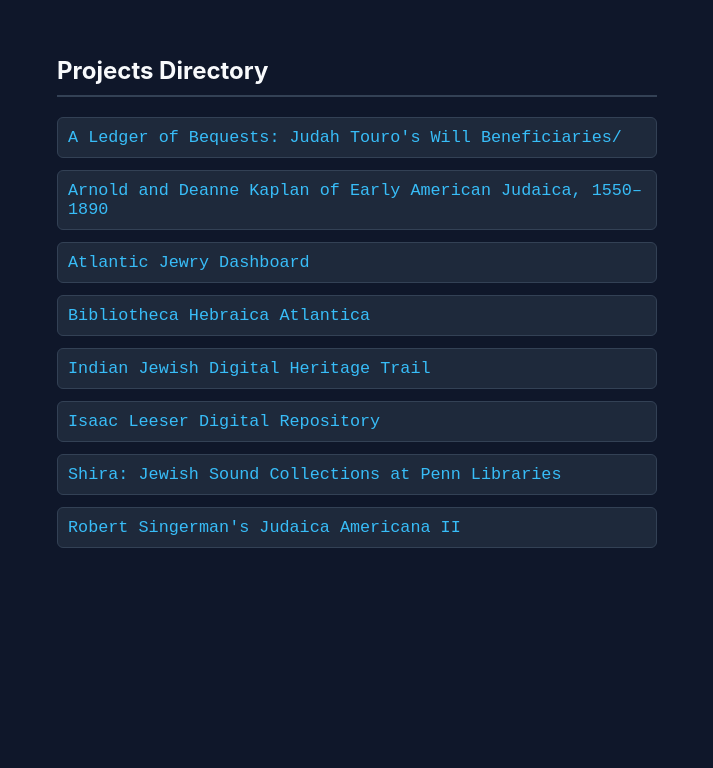
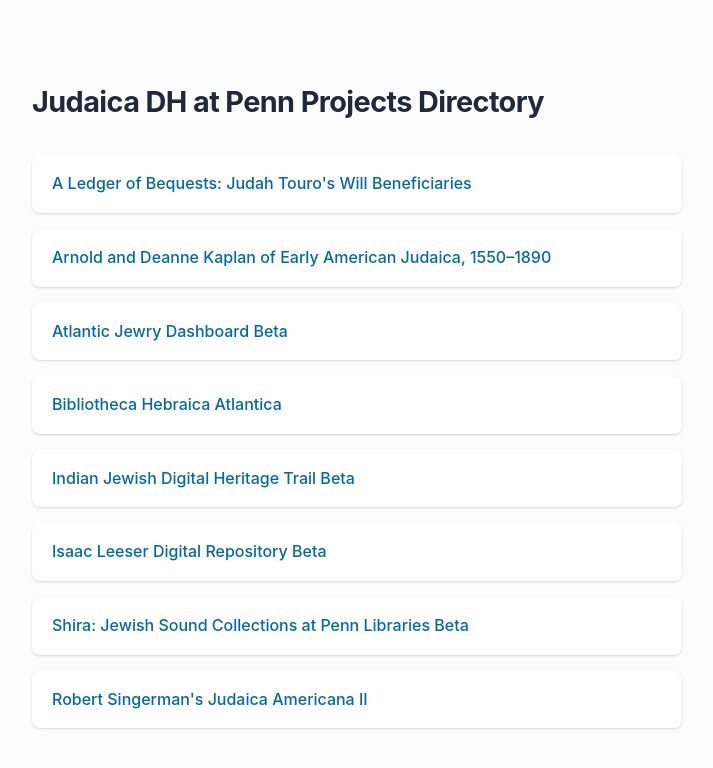
Before and after one commit to judaicadh/judaicadh.github.io, a plain HTML site: page index.html in a window 1280 px wide. Shown: the whole page, without its empty margins (283-996 px from the left). Drawn offline with Linux system fonts and the light colour scheme.

Commit message:
Update index.html

```diff
--- a/index.html
+++ b/index.html
@@ -3,61 +3,65 @@
 <head>
     <meta charset="UTF-8">
     <meta name="viewport" content="width=device-width, initial-scale=1.0">
-    <title>Project Links</title>
+    <title>Project Links | Judaica DH at Penn</title>
     <style>
         body {
-            font-family: -apple-system, BlinkMacSystemFont, "Segoe UI", Roboto, sans-serif;
-            background-color: #0f172a;
-            color: #f8fafc;
-            padding: 40px 20px;
-            max-width: 600px;
+            /* Standard clean, readable web fonts */
+            font-family: -apple-system, BlinkMacSystemFont, "Segoe UI", Helvetica, Arial, sans-serif;
+            background-color: #fcfcfc;
+            color: #334155;
+            line-height: 1.6;
+            padding: 60px 20px;
+            max-width: 650px;
             margin: 0 auto;
         }
         h1 {
-            font-size: 1.5rem;
-            border-bottom: 2px solid #334155;
-            padding-bottom: 10px;
-            margin-bottom: 20px;
+            font-size: 1.8rem;
+            color: #1e293b;
+            margin-bottom: 30px;
+            letter-spacing: -0.02em;
         }
         ul {
             list-style-type: none;
             padding: 0;
-            margin: 0;
         }
         li {
-            margin-bottom: 12px;
-            padding: 10px;
-            background-color: #1e293b;
-            border-radius: 6px;
-            border: 1px solid #334155;
+            margin-bottom: 16px;
+            padding: 16px 20px;
+            background-color: #ffffff;
+            border-radius: 8px;
+            /* Subtle shadow instead of a border */
+            box-shadow: 0 1px 3px rgba(0,0,0,0.1), 0 1px 2px rgba(0,0,0,0.06);
+            transition: transform 0.1s ease, box-shadow 0.1s ease;
+        }
+        li:hover {
+            box-shadow: 0 4px 6px rgba(0,0,0,0.1);
+            transform: translateY(-1px);
         }
         a {
-            color: #38bdf8;
+            color: #0369a1; /* Professional academic blue */
             text-decoration: none;
-            font-family: monospace;
-            font-size: 1.05rem;
-            word-break: break-all;
+            font-weight: 500;
             display: block;
         }
         a:hover {
-            color: #7dd3fc;
+            color: #0284c7;
             text-decoration: underline;
         }
     </style>
 </head>
 <body>
 
-    <h1>Projects Directory</h1>
+    <h1>Judaica DH at Penn Projects Directory</h1>
     <ul>
-        <li><a href="https://judaicadh.github.io/tourowill/" target="_blank" rel="noopener">A Ledger of Bequests: Judah Touro's Will Beneficiaries/</a></li>
+        <li><a href="https://judaicadh.github.io/tourowill/" target="_blank" rel="noopener">A Ledger of Bequests: Judah Touro's Will Beneficiaries</a></li>
         <li><a href="https://kaplancollection.org" target="_blank" rel="noopener">Arnold and Deanne Kaplan of Early American Judaica, 1550–1890</a></li>
-        <li><a href="https://judaicadh.github.io/atlanticjewry/" target="_blank" rel="noopener">Atlantic Jewry Dashboard</a></li>
+        <li><a href="https://judaicadh.github.io/atlanticjewry/" target="_blank" rel="noopener">Atlantic Jewry Dashboard Beta</a></li>
         <li><a href="https://judaicadh.github.io/bibliothecahebraicaatlantica" target="_blank" rel="noopener">Bibliotheca Hebraica Atlantica</a></li>
-        <li><a href="https://judaicadh.github.io/jewishindia/" target="_blank" rel="noopener">Indian Jewish Digital Heritage Trail</a></li>
-        <li><a href="https://leeser.judaicadhpenn.org" target="_blank" rel="noopener">Isaac Leeser Digital Repository</a></li>
-        <li><a href="https://music.judaicadhpenn.org" target="_blank" rel="noopener">Shira: Jewish Sound Collections at Penn Libraries</a></li>
+        <li><a href="https://judaicadh.github.io/jewishindia/" target="_blank" rel="noopener">Indian Jewish Digital Heritage Trail Beta</a></li>
+        <li><a href="https://leeser.judaicadhpenn.org" target="_blank" rel="noopener">Isaac Leeser Digital Repository Beta</a></li>
+        <li><a href="https://music.judaicadhpenn.org" target="_blank" rel="noopener">Shira: Jewish Sound Collections at Penn Libraries Beta</a></li>
         <li><a href="https://singerman.judaicadhpenn.org" target="_blank" rel="noopener">Robert Singerman's Judaica Americana II</a></li>
-
     </ul>
 
 </body>
```
